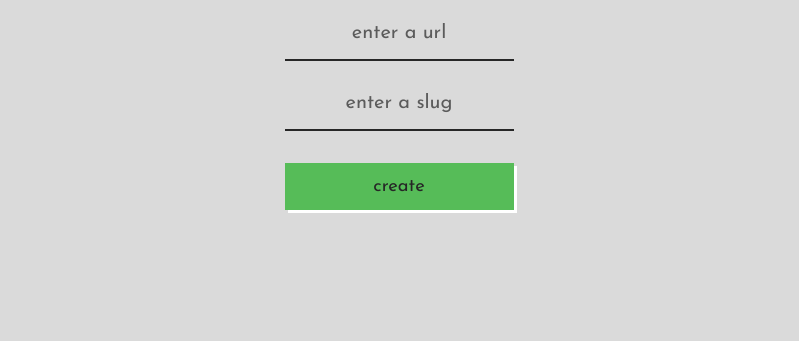
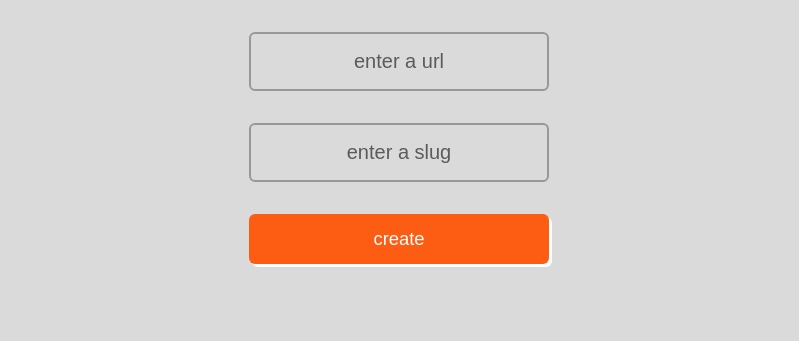
Before and after one commit to persian-developers-hub/nodejs-url-shortener, a website: page public/index.html in a window 1280 px wide. Shown: the part 459-800 px from the top of the page, without its empty margins (241-1040 px from the left). Drawn offline with nearby package versions, Linux system fonts and the light colour scheme; a web font is replaced by a local one.

Commit message:
update styles

```diff
--- a/public/index.html
+++ b/public/index.html
@@ -8,7 +8,7 @@
     <link rel="preconnect" href="https://fonts.googleapis.com" />
     <link rel="preconnect" href="https://fonts.gstatic.com" crossorigin />
     <link
-      href="https://fonts.googleapis.com/css2?family=Josefin+Sans&display=swap"
+      href="https://fonts.googleapis.com/css2?family=Basic&display=swap"
       rel="stylesheet"
     />
   </head>
--- a/public/styles.css
+++ b/public/styles.css
@@ -11,7 +11,7 @@ body {
 }
 
 body {
-  font-family: "Josefin Sans", sans-serif;
+  font-family: "Basic", sans-serif;
   display: flex;
   flex-direction: column;
   justify-content: center;
@@ -43,7 +43,8 @@ header {
 
 .header-description a {
   text-decoration: none;
-  color: #a63446;
+  color: #0f07ff;
+  /* text-shadow: 0 1px 1px #aba7a6; */
 }
 
 .logo {
@@ -53,16 +54,18 @@ header {
 }
 
 .error {
-  background: #a63446;
+  background: #ff0026;
   padding: 0.5rem 1rem;
   color: #ffffff;
   margin-bottom: 1rem;
   text-align: center;
+  border-radius: 6px;
 }
 
 .form {
   display: flex;
   flex-direction: column;
+  width: 300px;
 }
 
 .input,
@@ -73,20 +76,20 @@ header {
 
 .input {
   font-family: inherit;
-  padding-bottom: 1rem;
+  padding: 1rem;
   background: none;
-  border: none;
   color: #262626;
-  border-bottom: 2px solid #262626;
+  border: 2px solid #989898;
+  border-radius: 6px;
   text-align: center;
   font-size: 1.25rem;
   transition: border-bottom-color 0.3s ease-in-out;
-  caret-color: #56bc58;
+  caret-color: #fc5d13;
 }
 
 .input:focus {
   outline: none;
-  border-bottom-color: #56bc58;
+  border-color: #fc5d13;
 }
 
 .input::placeholder {
@@ -98,9 +101,10 @@ header {
   cursor: pointer;
   font-family: inherit;
   font-size: 1.15rem;
-  color: #262626;
+  color: #ffffff;
   border: none;
-  background-color: #56bc58;
+  border-radius: 6px;
+  background-color: #fc5d13;
   padding: 0.75em 1.25rem;
   box-shadow: 3px 3px 0 0 #ffffff;
   transition: box-shadow 0.2s ease-in-out;
@@ -115,5 +119,9 @@ header {
 }
 
 .created a {
-  color: inherit;
+  color: #ffffff;
+  background-color: #fc5d13;
+  padding: 1rem;
+  letter-spacing: 0.1rem;
+  border-radius: 0.4rem;
 }
```
